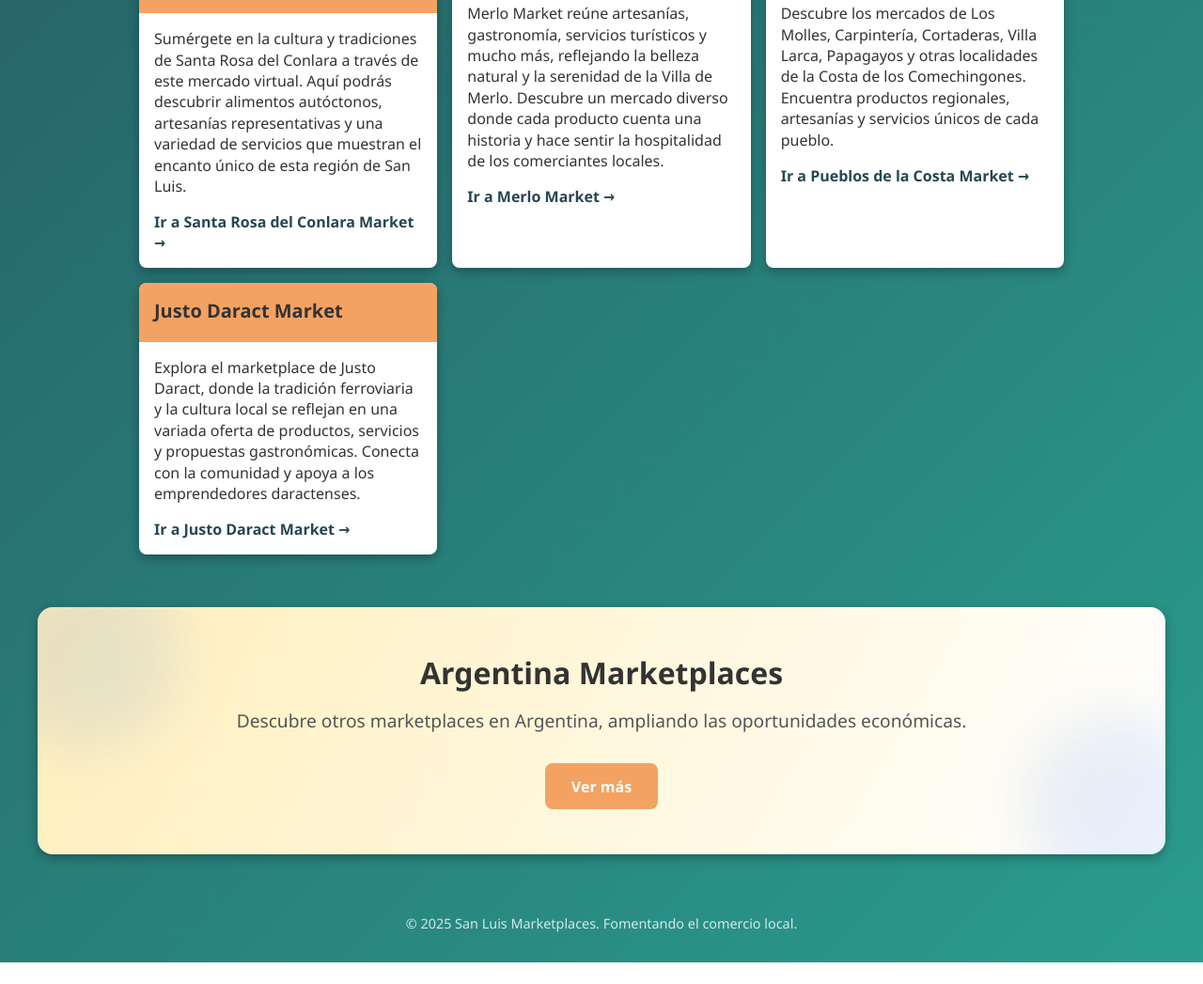
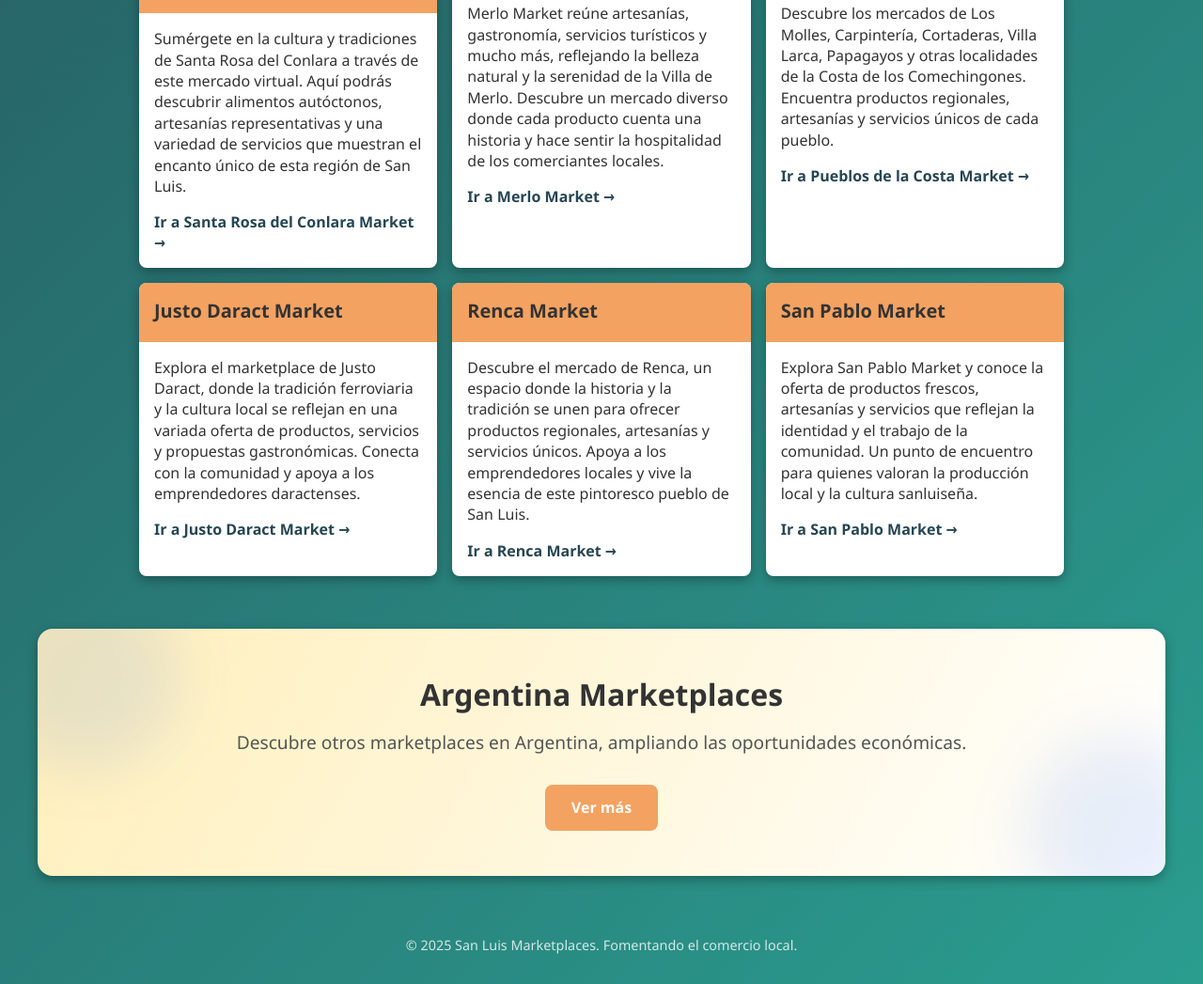
Before and after one commit to sanluismarket/San-Luis-Marketplaces, a plain HTML site: page index.html in a window 1280 px wide. Shown: the part 1348-2395 px from the top of the page at 94% size. Before the commit the page ends 2372 px from the top, so only its background shows below. Drawn offline with Linux system fonts and the light colour scheme.

Commit message:
ddgsexxx

```diff
--- a/index.html
+++ b/index.html
@@ -358,6 +358,32 @@
         <span class="card-link">Ir a Justo Daract Market &rarr;</span>
       </div>
     </a>
+
+        <!-- Tarjeta Renca Market -->
+    <a href="https://sanluismarket.github.io/Renca-Market/" class="market-card" target="_blank" rel="noopener noreferrer">
+      <div class="card-header">
+        <h2>Renca Market</h2>
+      </div>
+      <div class="card-content">
+        <p>
+          Descubre el mercado de Renca, un espacio donde la historia y la tradición se unen para ofrecer productos regionales, artesanías y servicios únicos. Apoya a los emprendedores locales y vive la esencia de este pintoresco pueblo de San Luis.
+        </p>
+        <span class="card-link">Ir a Renca Market &rarr;</span>
+      </div>
+    </a>
+
+    <!-- Tarjeta San Pablo Market -->
+    <a href="https://sanluismarket.github.io/San-Pablo-Market/" class="market-card" target="_blank" rel="noopener noreferrer">
+      <div class="card-header">
+        <h2>San Pablo Market</h2>
+      </div>
+      <div class="card-content">
+        <p>
+          Explora San Pablo Market y conoce la oferta de productos frescos, artesanías y servicios que reflejan la identidad y el trabajo de la comunidad. Un punto de encuentro para quienes valoran la producción local y la cultura sanluiseña.
+        </p>
+        <span class="card-link">Ir a San Pablo Market &rarr;</span>
+      </div>
+    </a>
   </div>
 
   <!-- Sección especial: Argentina Marketplaces -->
```
